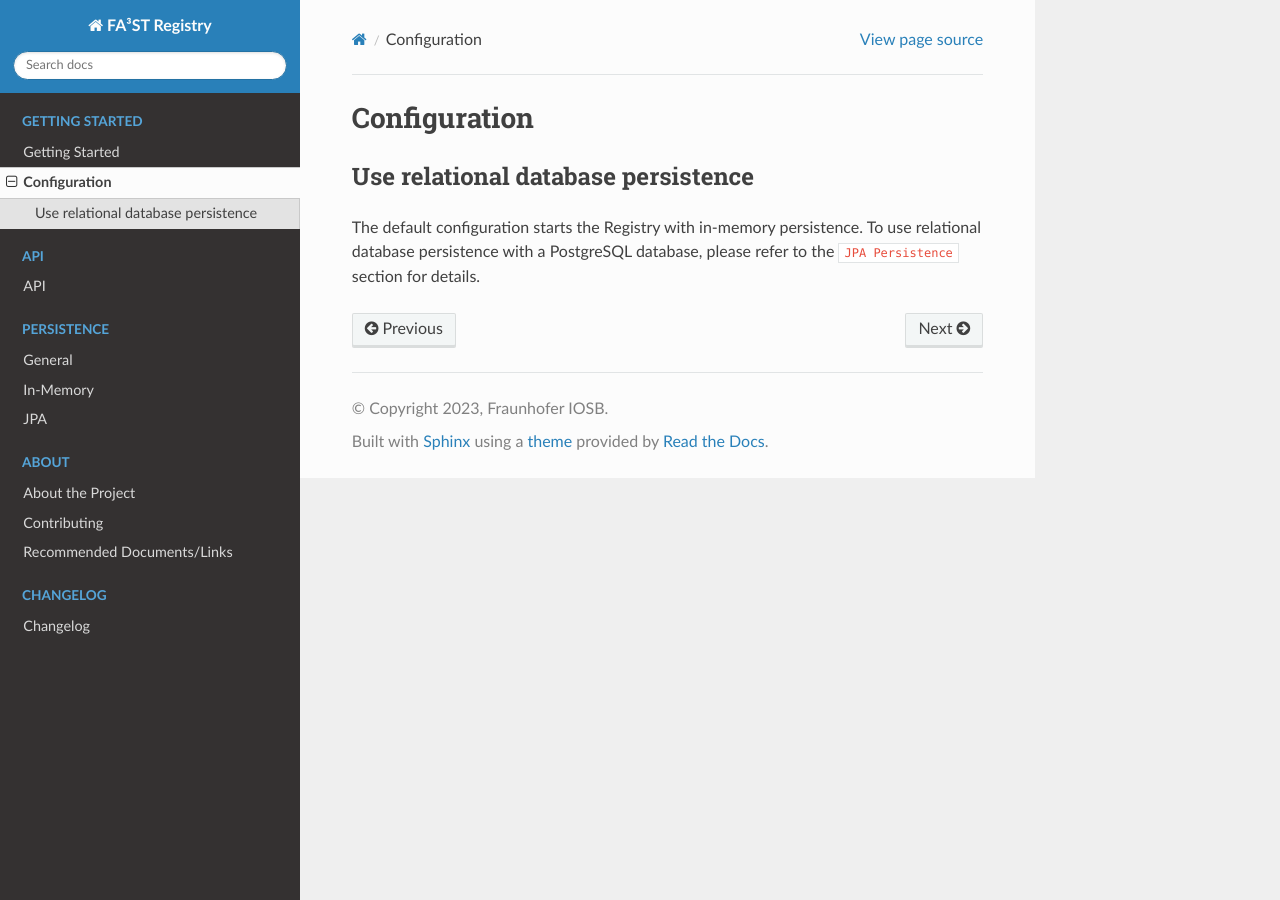
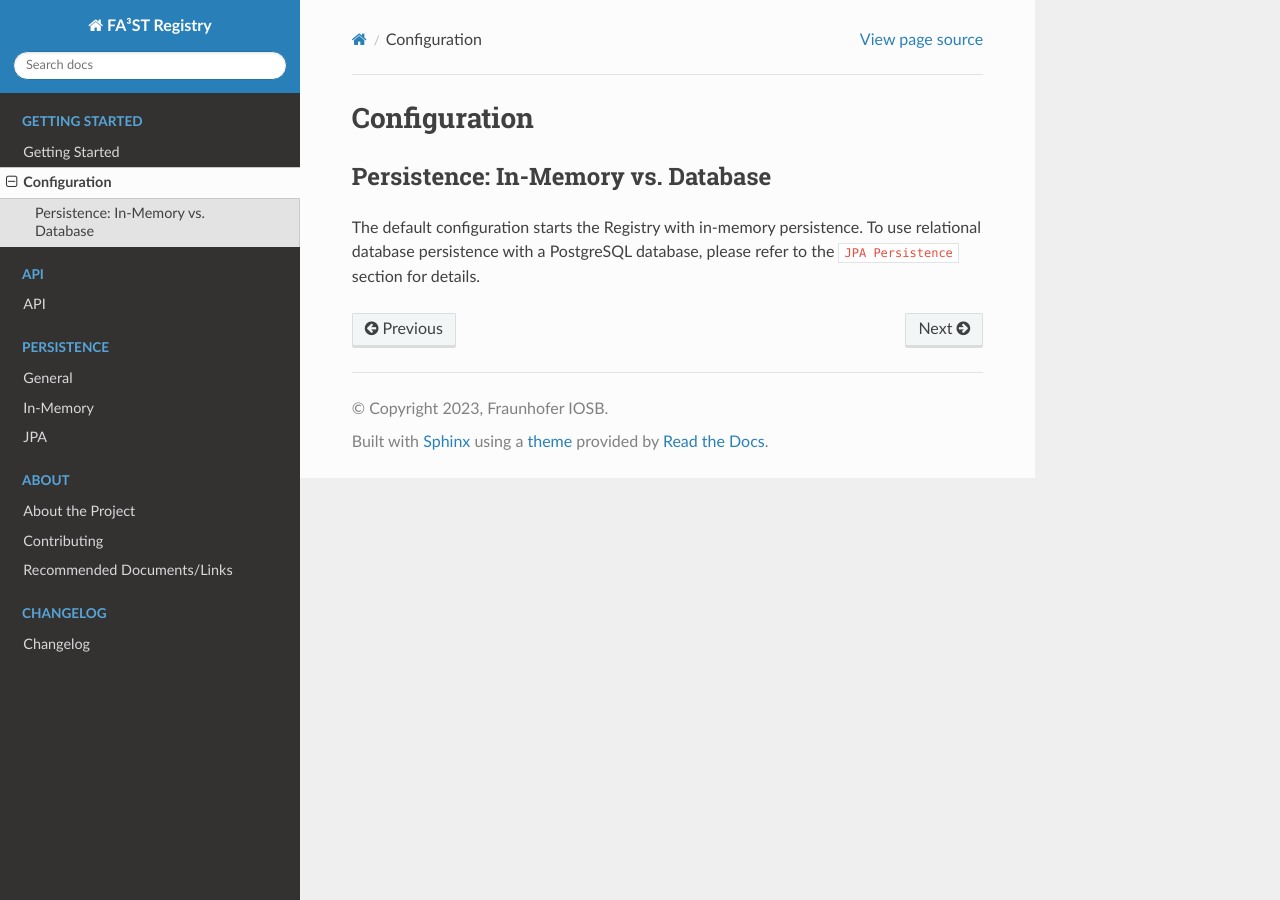
Before and after one commit to FraunhoferIOSB/FAAAST-Registry, a Sphinx documentation site: the page built from docs/source/gettingstarted/configuration.md, in a window 1280 px wide. Built offline with Sphinx 7.4.7 and the Read the Docs theme 2.0.0, drawn with Linux system fonts in a browser that asks for light colours.

Commit message:
small changes to documentation

```diff
--- a/docs/source/gettingstarted/configuration.md
+++ b/docs/source/gettingstarted/configuration.md
@@ -1,5 +1,5 @@
 # Configuration
 
-## Use relational database persistence
+## Persistence: In-Memory vs. Database
 
 The default configuration starts the Registry with in-memory persistence. To use relational database persistence with a PostgreSQL database, please refer to the `JPA Persistence` section for details.
```
Also changed, not shown: docs/source/about/about.md (+0 -4 lines), docs/source/gettingstarted/gettingstarted.md (+1 -1 lines), docs/source/persistences/jpa_persistence.md (+1 -1 lines).
